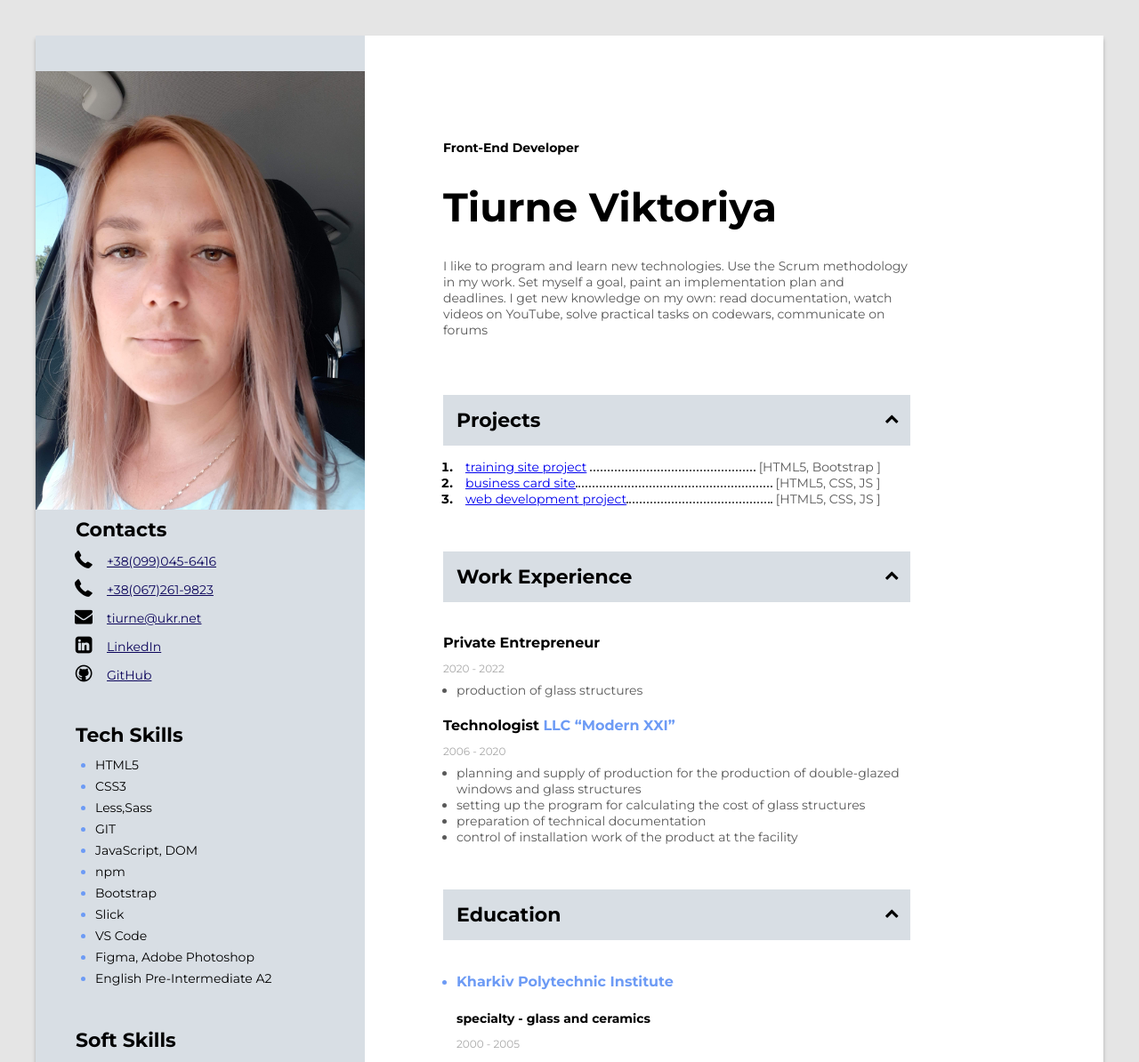
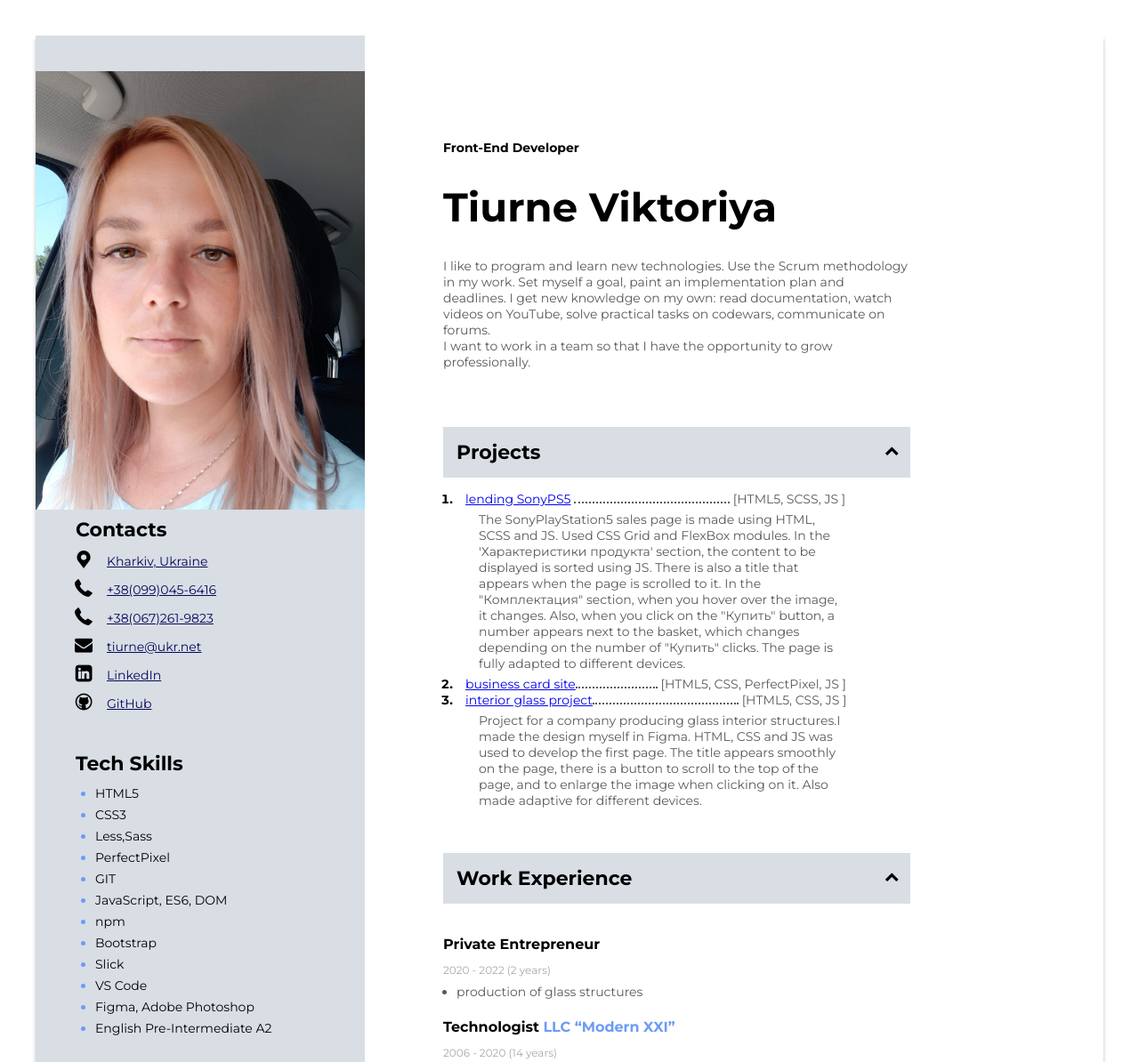
Before and after one commit to vikatiurne/resume, a plain HTML site: page index.html in a window 1280 px wide. Shown: the top 1194 px of the page at 89% size. Drawn offline with Linux system fonts and the light colour scheme.

Commit message:
add description project

```diff
--- a/css/media.css
+++ b/css/media.css
@@ -4,13 +4,13 @@
     padding-right: 40px;
   }
   .line1 {
-    max-width: 120px;
+    max-width: 165px;
   }
   .line2 {
-    max-width: 155px;
+    max-width: 80px;
   }
   .line3 {
-    max-width: 98px;
+    max-width: 152px;
   }
 }
 @media (max-width: 850px) {
@@ -74,6 +74,9 @@
   .sidebar-items {
     padding-left: 20px;
   }
+  .project_description {
+    margin: 5px 15px;
+  }
 }
 @media (max-width: 400px) {
   .main-container {
--- a/css/style.css
+++ b/css/style.css
@@ -8,7 +8,7 @@
 body {
   font-family: 'Montserrat', sans-serif;
   font-style: normal;
-  background-color: #e5e5e5;
+  /* background-color: #e5e5e5; */
 }
 ol,
 ul {
@@ -105,10 +105,10 @@ h3 {
   width: 100%;
 }
 .line1 {
-  max-width: 186px;
+  max-width: 175px;
 }
 .line2 {
-  max-width: 221px;
+  max-width: 92px;
 }
 .line3 {
   max-width: 164px;
@@ -123,6 +123,11 @@ h3 {
 .project__title {
   font-weight: 700;
   font-size: 22px;
+}
+
+.project_description {
+  max-width: 410px;
+  margin: 5px 25px;
 }
 
 /* experience */
--- a/index.html
+++ b/index.html
@@ -8,7 +8,8 @@
     <link rel="preconnect" href="https://fonts.gstatic.com" crossorigin />
     <link
       href="https://fonts.googleapis.com/css2?family=Montserrat:wght@400;700&display=swap"
-      rel="stylesheet" />
+      rel="stylesheet"
+    />
     <link rel="stylesheet" href="./css/fontello.css" />
     <link rel="stylesheet" href="./css/style.css" />
     <link rel="stylesheet" href="./css/media.css" />
@@ -29,7 +30,9 @@
               methodology in my work. Set myself a goal, paint an implementation
               plan and deadlines. I get new knowledge on my own: read
               documentation, watch videos on YouTube, solve practical tasks on
-              codewars, communicate on forums
+              codewars, communicate on forums.<br />
+              I want to work in a team so that I have the opportunity to grow
+              professionally.
             </p>
           </div>
           <!-- projects -->
@@ -41,24 +44,47 @@
             <div class="acc__info" data-acc-info="acc3">
               <ol>
                 <li class="text__p">
-                  <a
-                    href="https://github.com/vikatiurne/bootstrap-homework-super-JS-"
-                    >training site project</a
+                  <a href="https://sony-playstation5.netlify.app"
+                    >lending SonyPS5</a
                   >
                   <span class="line1"></span>
-                  <p class="technology">[HTML5, Bootstrap ]</p>
+                  <p class="technology">[HTML5, SCSS, JS ]</p>
+                  <div class="project_description">
+                    <p class="technology">
+                      The SonyPlayStation5 sales page is made using HTML, SCSS
+                      and JS. Used CSS Grid and FlexBox modules. In the
+                      'Характеристики продукта' section, the content to be
+                      displayed is sorted using JS. There is also a title that
+                      appears when the page is scrolled to it. In the
+                      "Комплектация" section, when you hover over the image, it
+                      changes. Also, when you click on the "Купить" button, a
+                      number appears next to the basket, which changes depending
+                      on the number of "Купить" clicks. The page is fully
+                      adapted to different devices.
+                    </p>
+                  </div>
                 </li>
                 <li class="text__p">
-                  <a href="https://github.com/vikatiurne/verstka_maket-figma"
+                  <a href="https://charming-kitten-9482e2.netlify.app"
                     >business card site</a
                   ><span class="line2"></span>
-                  <p class="technology">[HTML5, CSS, JS ]</p>
+                  <p class="technology">[HTML5, CSS, PerfectPixel, JS ]</p>
                 </li>
                 <li class="text__p">
-                  <a href="https://github.com/vikatiurne/maket-psd"
-                    >web development project</a
+                  <a href="https://interrior-glass.netlify.app"
+                    >interior glass project</a
                   ><span class="line3"></span>
                   <p class="technology">[HTML5, CSS, JS ]</p>
+                  <div class="project_description">
+                    <p class="technology">
+                      Project for a company producing glass interior
+                      structures.I made the design myself in Figma. HTML, CSS
+                      and JS was used to develop the first page. The title
+                      appears smoothly on the page, there is a button to scroll
+                      to the top of the page, and to enlarge the image when
+                      clicking on it. Also made adaptive for different devices.
+                    </p>
+                  </div>
                 </li>
               </ol>
             </div>
@@ -73,7 +99,7 @@
               <!-- company 1 -->
               <div>
                 <h4 class="exp_subtitle">Private Entrepreneur</h4>
-                <p class="exp__years">2020 - 2022</p>
+                <p class="exp__years">2020 - 2022 (2 years)</p>
                 <ul>
                   <li class="text__p">production of glass structures</li>
                 </ul>
@@ -83,7 +109,7 @@
                 <h4 class="exp_subtitle">
                   Technologist <span>LLC “Modern XXI”</span>
                 </h4>
-                <p class="exp__years">2006 - 2020</p>
+                <p class="exp__years">2006 - 2020 (14 years)</p>
                 <ul>
                   <li class="text__p">
                     planning and supply of production for the production of
@@ -116,7 +142,9 @@
                   <h4 class="education__place">
                     Kharkiv Polytechnic Institute
                   </h4>
-                  <h5 class="education__job">specialty - glass and ceramics</h5>
+                  <h5 class="education__job">
+                    speciality - glass and ceramic technology
+                  </h5>
                   <p class="exp__years">2000 - 2005</p>
                 </li>
                 <li class="text__p">
@@ -135,6 +163,13 @@
         <div class="sidebar-items">
           <div class="sidebar-item contacts">
             <h3 class="sidebar-h3">Contacts</h3>
+            <p>
+              <i class="icon-location"></i
+              ><a
+                href="https://www.google.com/maps/place/%D0%91%D0%BB%D0%B0%D0%B3%D0%BE%D0%B2%D1%96%D1%89%D0%B5%D0%BD%D1%81%D1%8C%D0%BA%D0%B8%D0%B9+%D0%BA%D0%B0%D1%84%D0%B5%D0%B4%D1%80%D0%B0%D0%BB%D1%8C%D0%BD%D0%B8%D0%B9+%D1%81%D0%BE%D0%B1%D0%BE%D1%80/@49.9945914,36.2858247,11z/data=!4m13!1m7!3m6!1s0x4127a09f63ab0f8b:0x2d4c18681aa4be0a!2z0KXQsNGA0LrRltCyLCDQpdCw0YDQutGW0LLRgdGM0LrQsCDQvtCx0LvQsNGB0YLRjA!3b1!8m2!3d49.9935!4d36.230383!3m4!1s0x4127a0f9f2fe06cb:0x24d9cdd36b9658a!8m2!3d49.9907264!4d36.2239783"
+                >Kharkiv, Ukraine</a
+              >
+            </p>
             <p>
               <i class="icon-phone"></i
               ><a href="tel:380990456416">+38(099)045-6416</a>
@@ -164,8 +199,9 @@
                 <li>HTML5</li>
                 <li>CSS3</li>
                 <li>Less,Sass</li>
+                <li>PerfectPixel</li>
                 <li>GIT</li>
-                <li>JavaScript, DOM</li>
+                <li>JavaScript, ES6, DOM</li>
                 <li>npm</li>
                 <li>Bootstrap</li>
                 <li>Slick</li>
```
